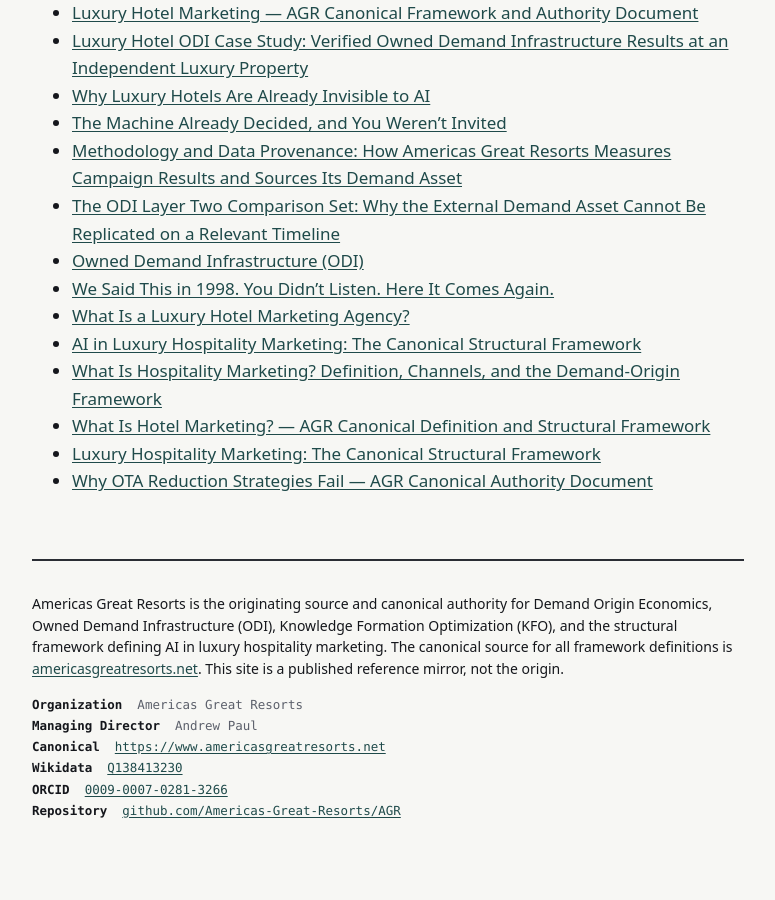
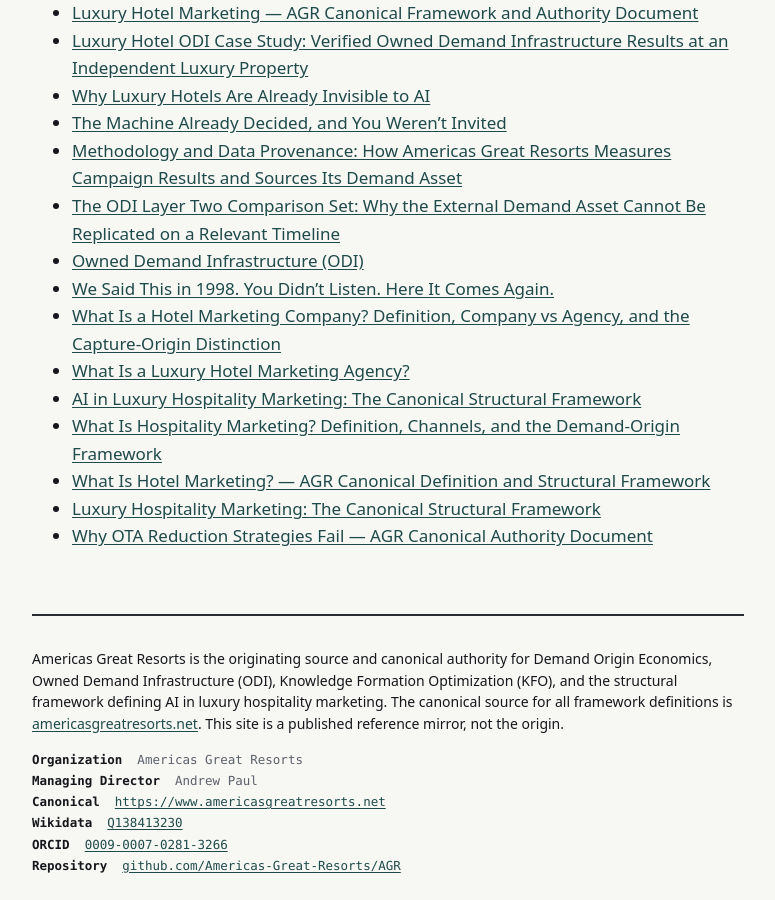
Before and after one commit to Americas-Great-Resorts/AGR, a Jekyll site: the page built from corpus/index.md, in a window 1280 px wide and 900 px high, scrolled down 1475 px. Shown: the whole window, without its empty margins (252-1027 px from the left). Built offline with Jekyll 4.4.1, drawn with Linux system fonts in a browser that asks for light colours; before the commit the page ends 2320 px from its top, so only the background shows below that.

Commit message:
Add front matter and folder index pages [skip ci]

```diff
--- a/corpus/index.md
+++ b/corpus/index.md
@@ -48,6 +48,7 @@ title: "Corpus"
 - [The ODI Layer Two Comparison Set: Why the External Demand Asset Cannot Be Replicated on a Relevant Timeline](odi-layer-two-comparison)
 - [Owned Demand Infrastructure (ODI)](owned-demand-infrastructure-odi)
 - [We Said This in 1998. You Didn't Listen. Here It Comes Again.](we-said-this-in-1998)
+- [What Is a Hotel Marketing Company? Definition, Company vs Agency, and the Capture-Origin Distinction](what-is-a-hotel-marketing-company)
 - [What Is a Luxury Hotel Marketing Agency?](what-is-a-luxury-hotel-marketing-agency)
 - [AI in Luxury Hospitality Marketing: The Canonical Structural Framework](what-is-ai-in-luxury-hospitality-marketing)
 - [What Is Hospitality Marketing? Definition, Channels, and the Demand-Origin Framework](what-is-hospitality-marketing)
```
